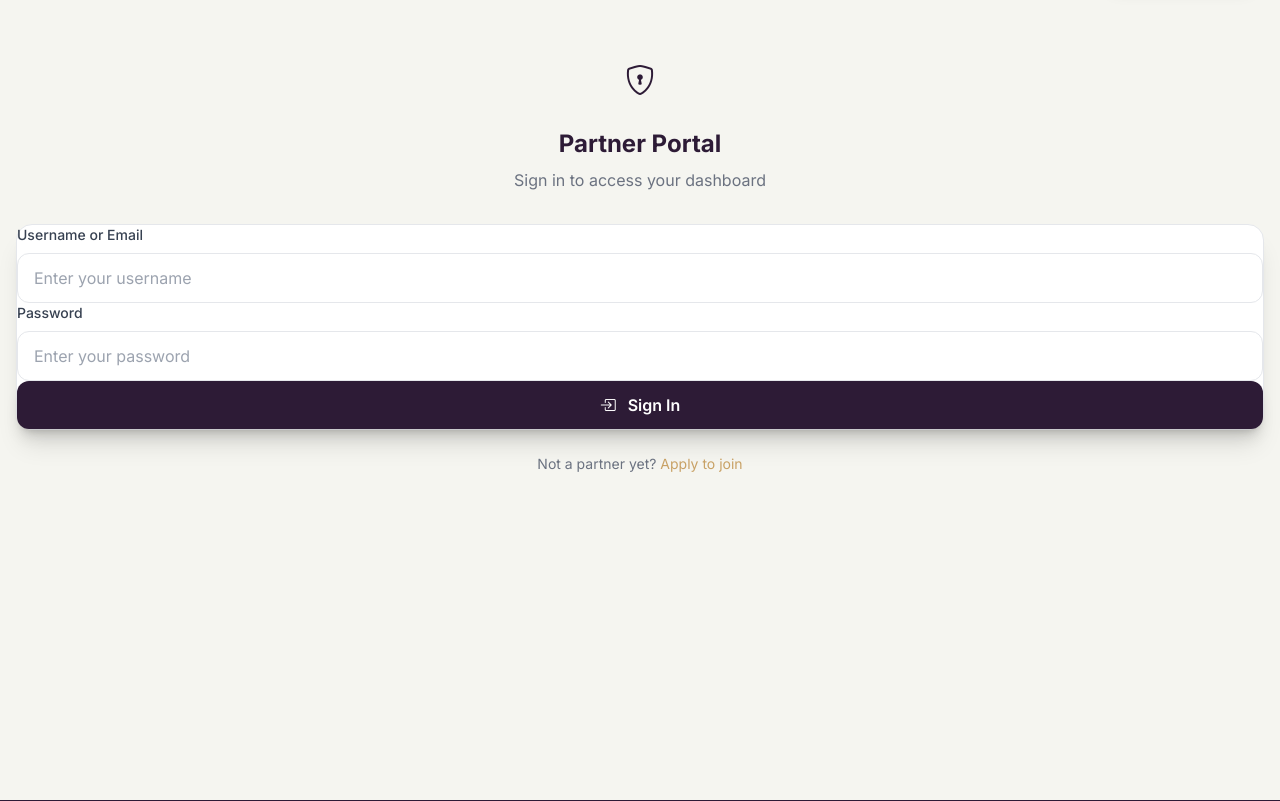
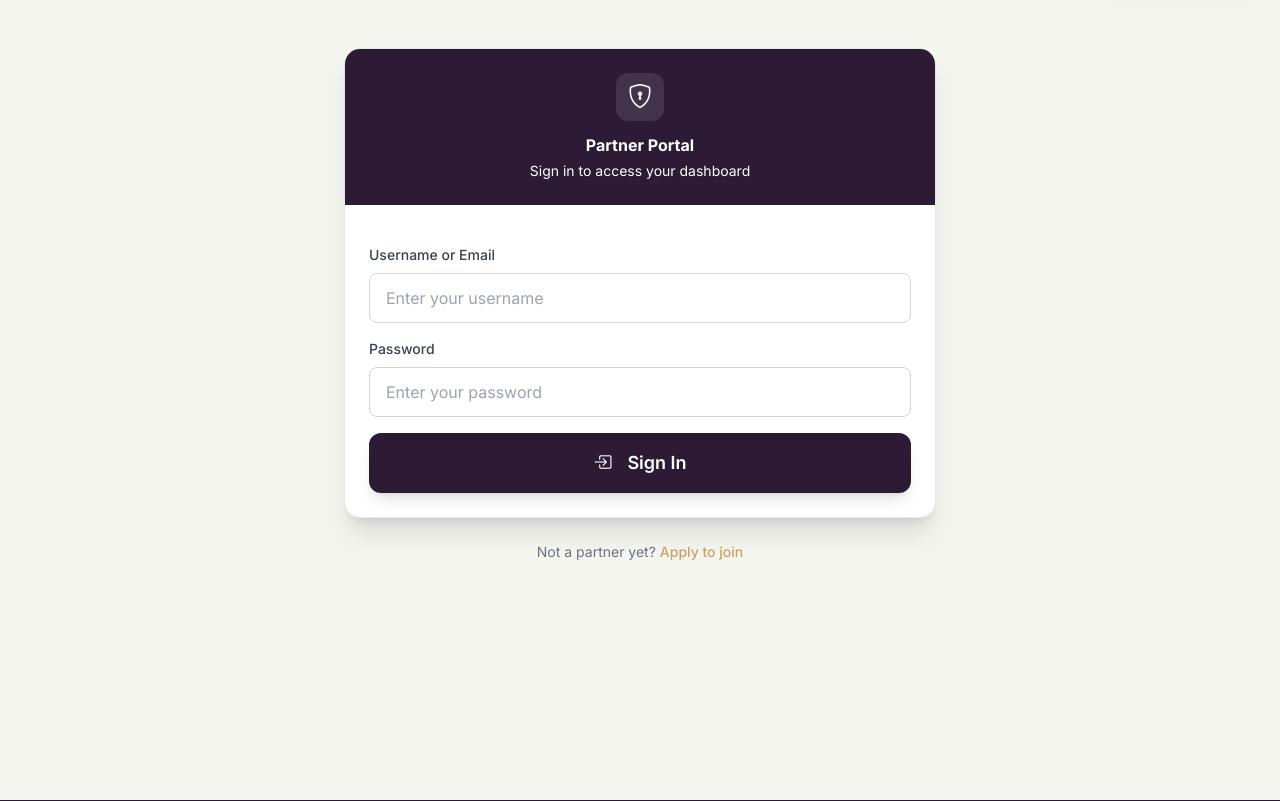
Before and after one commit to Nwokike/Imara, a Django app: page /partners/login/ in a window 1280 px wide. Shown: the part 65-866 px from the top of the page. Run offline with Django 5.2, Linux system fonts and the light colour scheme; some libraries are stand-ins or nearby versions.

Commit message:
Modified partner login to match other forms

```diff
--- a/templates/partners/login.html
+++ b/templates/partners/login.html
@@ -4,66 +4,70 @@
 {% block title %}Partner Login | Imara{% endblock %}
 
 {% block content %}
-<div class="min-h-[80vh] flex items-center justify-center py-12 px-4">
-    <div class="w-full max-w-md">
-        <!-- Logo & Header -->
-        <div class="text-center mb-8">
-            <div
-                class="inline-flex items-center justify-center w-16 h-16 rounded-2xl bg-imara-deep/10 dark:bg-imara-gold/10 mb-4">
-                <i class="bi bi-shield-lock text-3xl text-imara-deep dark:text-imara-gold"></i>
+<div class="container py-12">
+    <div class="row justify-content-center">
+        <div class="col-lg-6 col-md-8">
+            <div class="form-card">
+                <div class="form-card-header">
+                    <div class="flex justify-center mb-3">
+                        <div class="inline-flex items-center justify-center w-12 h-12 rounded-xl bg-white/10">
+                            <i class="bi bi-shield-lock text-2xl text-white"></i>
                         </div>
-            <h1 class="text-2xl font-bold text-imara-deep dark:text-imara-cream">Partner Portal</h1>
-            <p class="text-gray-500 dark:text-gray-400 mt-2">Sign in to access your dashboard</p>
+                    </div>
+                    <h3 class="font-bold text-white mb-1">Partner Portal</h3>
+                    <p class="text-white/80 text-sm">Sign in to access your dashboard</p>
                 </div>
 
-        <!-- Login Card -->
-        <div class="glass-panel p-8">
+                <div class="form-card-body">
                     {% if messages %}
-            <div class="mb-6 space-y-2">
                     {% for message in messages %}
-                <div
-                    class="p-3 rounded-lg text-sm {% if message.tags == 'error' %}bg-red-100 text-red-800 dark:bg-red-900/30 dark:text-red-400{% elif message.tags == 'success' %}bg-green-100 text-green-800 dark:bg-green-900/30 dark:text-green-400{% else %}bg-blue-100 text-blue-800 dark:bg-blue-900/30 dark:text-blue-400{% endif %}">
+                    <div class="alert {% if message.tags == 'error' %}alert-danger{% elif message.tags == 'success' %}alert-success{% else %}alert-info-custom{% endif %} mb-4"
+                        role="alert">
+                        <i
+                            class="bi {% if message.tags == 'error' %}bi-exclamation-circle{% elif message.tags == 'success' %}bi-check-circle{% else %}bi-info-circle{% endif %} me-2"></i>
                         {{ message }}
                     </div>
                     {% endfor %}
-            </div>
                     {% endif %}
 
-            <form method="post" class="space-y-5">
+                    <form method="post" class="space-y-4">
                         {% csrf_token %}
 
                         <div>
-                    <label for="username" class="block text-sm font-medium text-gray-700 dark:text-gray-300 mb-2">
+                            <label for="username" class="form-label">
                                 Username or Email
                             </label>
                             <input type="text" id="username" name="username" required autocomplete="username"
-                        class="w-full px-4 py-3 rounded-xl border border-gray-200 dark:border-gray-700 bg-white dark:bg-gray-800 text-gray-900 dark:text-white focus:ring-2 focus:ring-imara-gold focus:border-transparent transition-all"
-                        placeholder="Enter your username">
+                                class="form-control" placeholder="Enter your username">
                         </div>
 
                         <div>
-                    <label for="password" class="block text-sm font-medium text-gray-700 dark:text-gray-300 mb-2">
+                            <label for="password" class="form-label">
                                 Password
                             </label>
-                    <input type="password" id="password" name="password" required autocomplete="current-password"
-                        class="w-full px-4 py-3 rounded-xl border border-gray-200 dark:border-gray-700 bg-white dark:bg-gray-800 text-gray-900 dark:text-white focus:ring-2 focus:ring-imara-gold focus:border-transparent transition-all"
-                        placeholder="Enter your password">
+                            <input type="password" id="password" name="password" required
+                                autocomplete="current-password" class="form-control" placeholder="Enter your password">
                         </div>
 
                         <!-- Turnstile Widget -->
-                <div class="cf-turnstile" data-sitekey="{{ TURNSTILE_SITE_KEY }}" data-theme="auto"></div>
+                        <div class="mb-4">
+                            <div class="cf-turnstile" data-sitekey="{{ turnstile_site_key }}" data-theme="auto"></div>
+                        </div>
 
-                <button type="submit"
-                    class="w-full bg-imara-deep hover:bg-imara-deep/90 text-white font-semibold py-3 px-6 rounded-xl transition-all shadow-lg hover:shadow-xl">
-                    <i class="bi bi-box-arrow-in-right mr-2"></i> Sign In
+                        <div class="d-grid mt-5">
+                            <button type="submit" class="btn btn-primary btn-lg">
+                                <i class="bi bi-box-arrow-in-right me-2"></i> Sign In
                             </button>
+                        </div>
                     </form>
+                </div>
             </div>
 
             <!-- Footer Links -->
             <div class="text-center mt-6 text-sm text-gray-500 dark:text-gray-400">
-            <p>Not a partner yet? <a href="{% url 'partner' %}" class="text-imara-gold hover:underline">Apply to
-                    join</a></p>
+                <p>Not a partner yet? <a href="{% url 'partner' %}"
+                        class="text-imara-gold hover:underline font-medium">Apply to join</a></p>
+            </div>
         </div>
     </div>
 </div>
```
Lines whose indentation alone changed are shown as unchanged.
